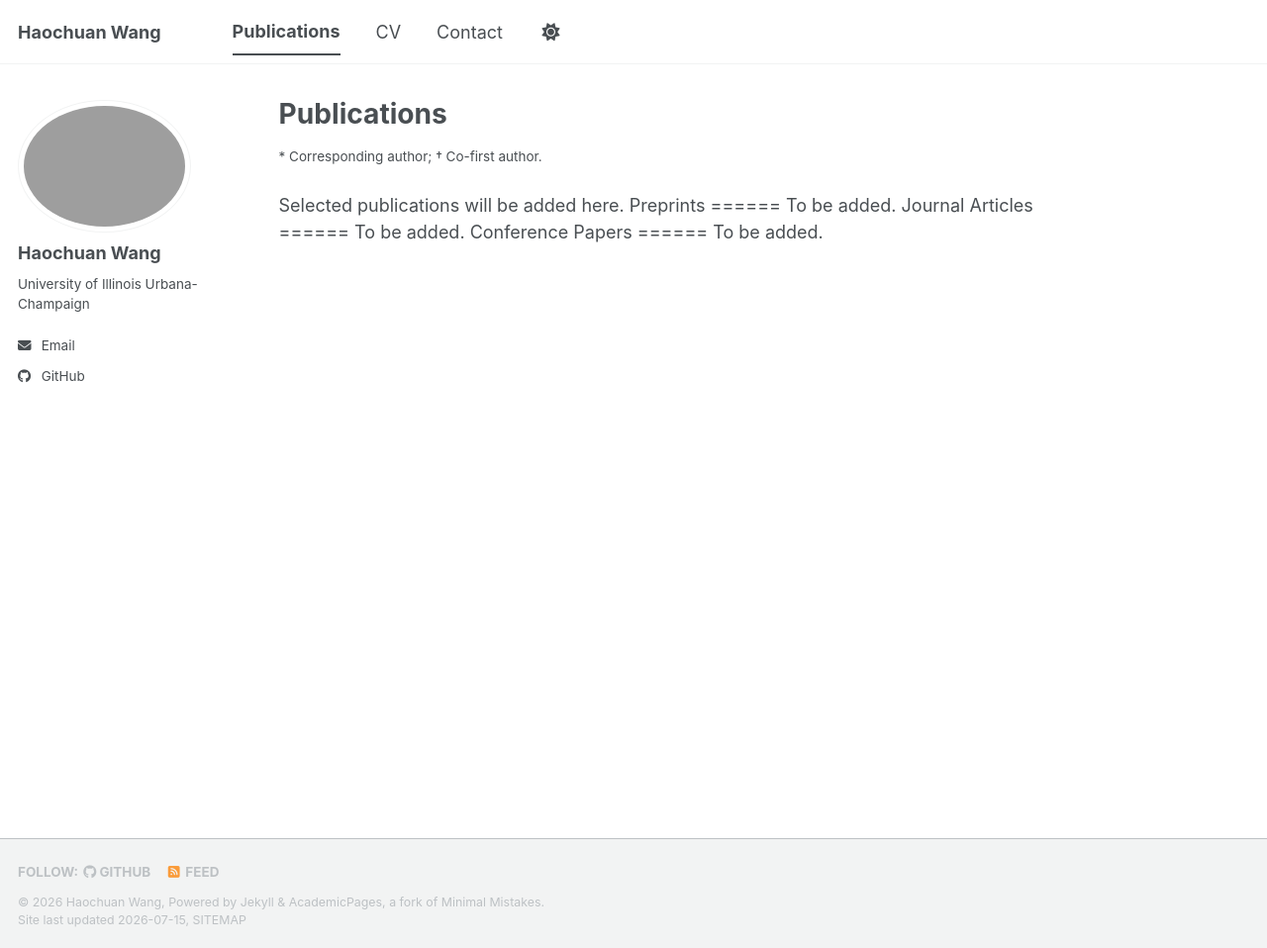
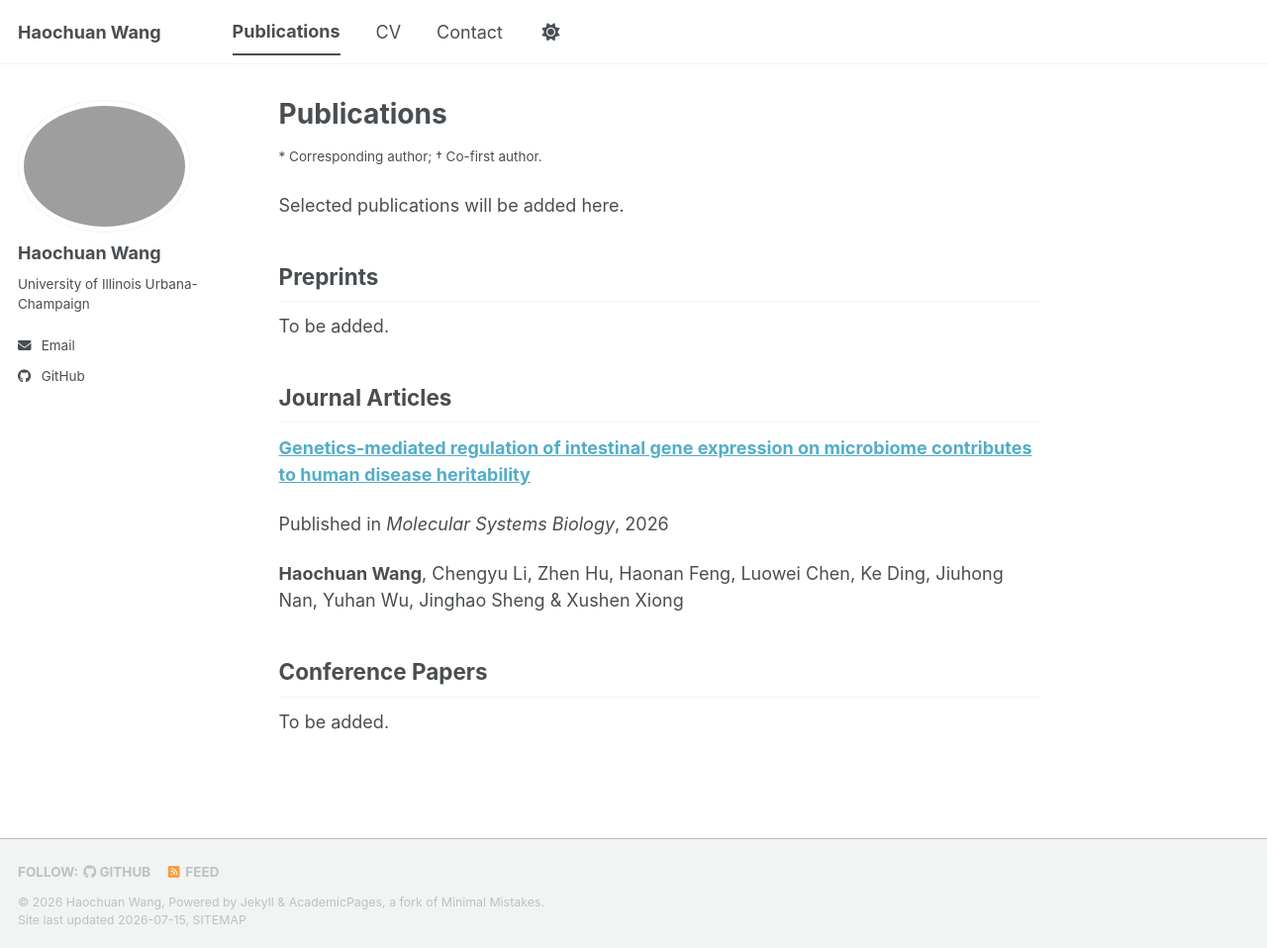
Before and after one commit to hansenwang123/hansenwang123.github.io, a Jekyll site: the page built from _pages/publications.html, in a window 1280 px wide and 958 px high. Shown: the whole window at 99% size. Built offline with Jekyll 4.4.1, drawn with Linux system fonts in a browser that asks for light colours; a style sheet for code colours, icons or effects is not loaded.

Commit message:
Add journal article publication

```diff
--- a/_pages/publications.html
+++ b/_pages/publications.html
@@ -9,14 +9,13 @@ author_profile: true
 
 Selected publications will be added here.
 
-Preprints
-======
-To be added.
+<h2>Preprints</h2>
+<p>To be added.</p>
 
-Journal Articles
-======
-To be added.
+<h2>Journal Articles</h2>
+<p><a href="https://link.springer.com/article/10.1038/s44320-025-00173-7"><strong>Genetics-mediated regulation of intestinal gene expression on microbiome contributes to human disease heritability</strong></a></p>
+<p>Published in <i>Molecular Systems Biology</i>, 2026</p>
+<p><strong>Haochuan Wang</strong>, Chengyu Li, Zhen Hu, Haonan Feng, Luowei Chen, Ke Ding, Jiuhong Nan, Yuhan Wu, Jinghao Sheng &amp; Xushen Xiong</p>
 
-Conference Papers
-======
-To be added.
+<h2>Conference Papers</h2>
+<p>To be added.</p>
```
